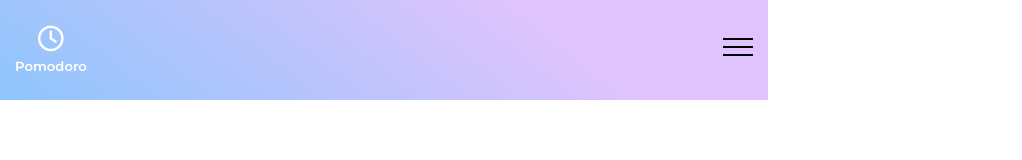
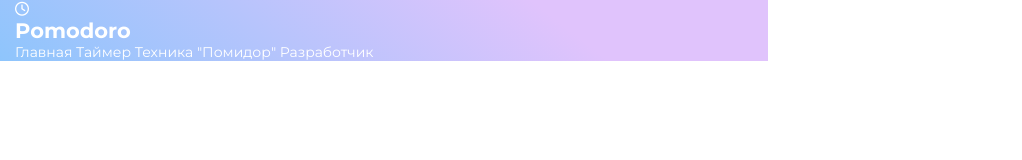
Before and after one commit to Kapustlo/pomodoro, a plain HTML site: page index.html in a window 768 px wide. Shown: the whole page, 1022 px wide, since content can reach past the window. Drawn offline with Linux system fonts and the light colour scheme.

Commit message:
Rewriting index file, fix CSS.

```diff
--- a/index.html
+++ b/index.html
@@ -31,26 +31,26 @@
 	<header class="header" id="header">
 		<div class="container">
 
-			<!-- Панель навигации -->
-			<nav class="navbar">
+			<!-- Панель навигации - header -->
+			<nav class="navbar header-navbar">
 
 				<!-- Логотип на панели навигации -->
 				<div class="logo">
-					<a href="index.html">
+					<a href="#">
 						<i class="far fa-clock"></i>
 						<h1 class="logo__heading">Pomodoro</h1>
 					</a>
 				</div>
 
-				<!-- Список меню -->
+				<!-- Меню -->
 				<div class="menu">
 
-					<!-- Список пунктов меню -->
+					<!-- Список меню -->
 					<ul class="menu-list">
 						<li class="menu-list__item"><a href="#">Главная</a></li>
 						<li class="menu-list__item"><a href="#">Таймер</a></li>
 						<li class="menu-list__item"><a href="#">Техника "Помидор"</a></li>
-						<li class="menu-list__item"><a href="#">Разработчики</a></li>
+						<li class="menu-list__item"><a href="#">Разработчик</a></li>
 					</ul>
 
 					<!-- Кнопка Burger Menu -->
@@ -63,6 +63,11 @@
 				</div>
 
 			</nav>
+
+			<!-- Основная часть - header -->
+			<div class="header-content">
+
+			</div>
 
 		</div>
 	</header>
--- a/scss/style.scss
+++ b/scss/style.scss
@@ -21,11 +21,10 @@ $linkActiveColor: #afafaf;
 
 // Настройка шрифта
 
-@mixin fontSettings($family, $size, $weight, $alpha) {
+@mixin fontSettings($family, $size, $weight) {
   font-family: $family, sans-serif;
   font-size: $size;
   font-weight: $weight;
-  //   color: rgba($color, $alpha);
 }
 
 // Глобальные настройки
@@ -37,8 +36,8 @@ $linkActiveColor: #afafaf;
 body {
   background-color: $documentBackgroundColor;
   box-sizing: border-box;
-  font-size: 16px;
-  font-family: "Roboto", sans-serif;
+  font-size: 14px;
+  font-family: "Montserrat", sans-serif;
 }
 
 .container {
@@ -75,101 +74,5 @@ a {
 .header {
   background-color: #8ec5fc;
   background-image: linear-gradient(38deg, #8ec5fc 0%, #e0c3fc 72%);
+  color: $documentBackgroundColor;
 }
-
-.logo {
-  a {
-    display: flex;
-    flex-direction: column;
-    align-items: center;
-  }
-  i {
-    font-size: 1.6em;
-    margin-bottom: 6px;
-  }
-  &__heading {
-    @include fontSettings("Montserrat", 0.825em, 600, 1);
-  }
-}
-
-.navbar {
-  height: 100px;
-  display: flex;
-  flex-direction: row;
-  justify-content: space-between;
-  align-items: center;
-}
-
-.menu {
-  &-list__item {
-    margin-right: 30px;
-    a {
-      @include fontSettings("Montserrat", 0.8em, 600, 1);
-    }
-  }
-  display: flex;
-  flex-direction: row;
-  &-list__button {
-    display: none;
-    &-line {
-      display: block;
-      width: 30px;
-      height: 2px;
-      margin-bottom: 6px;
-      background-color: $btnBurgerMenu;
-    }
-  }
-}
-
-@media (min-width: 768px) and (max-width: 992px) {
-  .container {
-    min-width: 768px;
-    max-width: 992px;
-    padding: 0 15px;
-  }
-}
-
-@media (min-width: 576px) and (max-width: 768px) {
-  .container {
-    min-width: 576px;
-    max-width: 768px;
-    padding: 0 15px;
-  }
-
-  .menu {
-    &-list {
-      display: none;
-    }
-    &-list-enable {
-      display: block;
-    }
-    &-list__button {
-      display: block;
-    }
-  }
-}
-
-@media screen and (max-width: 576px) {
-  .container {
-    min-width: 200px;
-    max-width: 576px;
-    padding: 0 15px;
-  }
-  //   Бургер кнопка
-  .menu {
-    // flex-direction: row-reverse;
-    &-list {
-      display: none;
-    }
-    &-list__item {
-      margin-right: 5px;
-      //   display: block;
-    }
-    &-list-enable {
-      display: block;
-    }
-    &-list__button {
-      display: block;
-    }
-  }
-}
```
Also changed, not shown: css/style.css.
